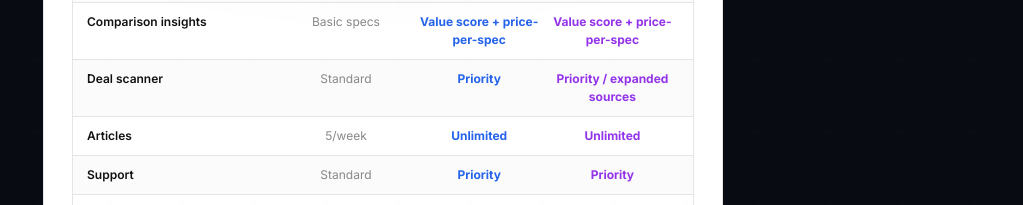
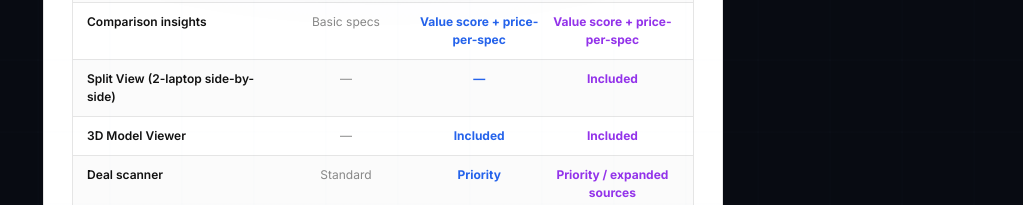
Before and after one commit to Stehua22/laptop-core, a Next.js app: page /premium in a window 1280 px wide. Shown: the part 307-512 px from the top of the page, without its empty margins (257-1280 px from the left). Built offline with nearby package versions, Linux system fonts and the light colour scheme; no server answers.

Commit message:
Update premium page feature table with 3D Viewer and Split View

```diff
--- a/app/premium/page.tsx
+++ b/app/premium/page.tsx
@@ -11,6 +11,8 @@ const FEATURES: { label: string; free: string; premium: string; ultra: string }[
   { label: 'Lapi AI chats',       free: '5/day',      premium: 'Unlimited', ultra: 'Unlimited' },
   { label: 'Laptop comparisons',  free: 'Up to 3',     premium: 'Up to 6',   ultra: 'Up to 6' },
   { label: 'Comparison insights', free: 'Basic specs', premium: 'Value score + price-per-spec', ultra: 'Value score + price-per-spec' },
+  { label: 'Split View (2-laptop side-by-side)', free: '—', premium: '—', ultra: 'Included' },
+  { label: '3D Model Viewer',     free: '—',           premium: 'Included', ultra: 'Included' },
   { label: 'Deal scanner',        free: 'Standard',    premium: 'Priority',  ultra: 'Priority / expanded sources' },
   { label: 'Articles',            free: '5/week',      premium: 'Unlimited', ultra: 'Unlimited' },
   { label: 'Support',             free: 'Standard',    premium: 'Priority',  ultra: 'Priority' },
```
